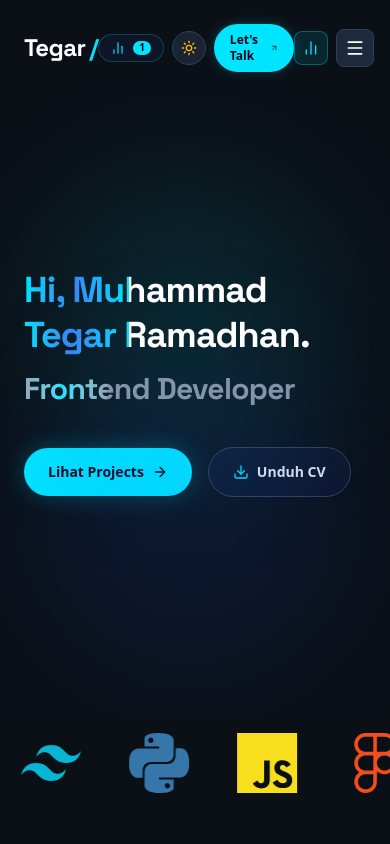
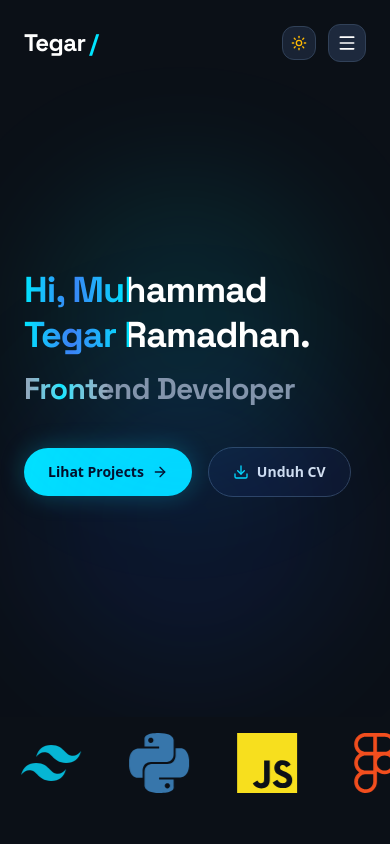
Before and after one commit to Tegar6/portfolio-Tegar-Ramadhan, a React (Vite) app: page / in a window 390 px wide. Shown: the top 844 px of the page. Built offline with nearby package versions, Linux system fonts and the light colour scheme.

Commit message:
refactor(Navbar): update comments for clarity and improve action controls layout

```diff
--- a/src/components/Navbar.tsx
+++ b/src/components/Navbar.tsx
@@ -58,7 +58,7 @@ export const Navbar: React.FC<NavbarProps> = ({
       }`}
     >
       <div className="max-w-7xl mx-auto px-6 md:px-12 flex items-center justify-between">
-        {/* Logo matching image: Dev / */}
+        {/* Logo */}
         <a
           href="#"
           onClick={(e) => {
@@ -76,7 +76,7 @@ export const Navbar: React.FC<NavbarProps> = ({
           </span>
         </a>
 
-        {/* Desktop Navigation matching layout */}
+        {/* Desktop Navigation Links */}
         <nav className="hidden md:flex items-center space-x-8">
           {navLinks.map((link) => {
             const isActive = activeSection === link.name.toLowerCase();
@@ -107,8 +107,9 @@ export const Navbar: React.FC<NavbarProps> = ({
           })}
         </nav>
 
-        {/* Actions */}
-        <div className="flex items-center space-x-2 sm:space-x-4">
+        {/* Action Controls (Desktop & Mobile) */}
+        <div className="flex items-center space-x-3">
+          {/* GA4 Active Badge - Dev Only */}
           {import.meta.env.DEV && (
             <button
               onClick={() => {
@@ -116,7 +117,7 @@ export const Navbar: React.FC<NavbarProps> = ({
                 onOpenAnalytics();
               }}
               title="Google Analytics Tracking Manager"
-              className={`flex items-center space-x-2 px-3 py-1.5 rounded-full text-xs font-semibold transition-all border ${
+              className={`hidden md:flex items-center space-x-2 px-3 py-1.5 rounded-full text-xs font-semibold transition-all border ${
                 theme === "dark"
                   ? "bg-slate-900/80 text-cyan-300 border-cyan-500/30 hover:border-cyan-400 hover:bg-slate-800"
                   : "bg-cyan-50 text-cyan-700 border-cyan-200 hover:bg-cyan-100"
@@ -130,7 +131,7 @@ export const Navbar: React.FC<NavbarProps> = ({
             </button>
           )}
 
-          {/* SATU-SATUNYA Theme Toggle Button */}
+          {/* SATU-SATUNYA Tombol Mode Gelap/Terang */}
           <button
             onClick={() => {
               toggleTheme();
@@ -138,7 +139,7 @@ export const Navbar: React.FC<NavbarProps> = ({
                 newTheme: theme === "dark" ? "light" : "dark",
               });
             }}
-            className={`p-2 rounded-full transition-all border ${
+            className={`p-2 rounded-xl transition-all border ${
               theme === "dark"
                 ? "bg-slate-800/80 text-amber-400 border-slate-700 hover:bg-slate-700"
                 : "bg-slate-100 text-slate-700 border-slate-200 hover:bg-slate-200"
@@ -152,33 +153,23 @@ export const Navbar: React.FC<NavbarProps> = ({
             )}
           </button>
 
-          {/* Hire Me CTA */}
+          {/* Let's Talk CTA - Hanya Muncul di Desktop */}
           <a
             href="#contact"
             onClick={(e) => {
               e.preventDefault();
               handleNavClick("Contact", "#contact");
             }}
-            className="flex items-center space-x-1.5 px-4 py-2 text-xs font-bold rounded-full bg-[#00E5FF] text-slate-950 hover:bg-[#00cbe4] transition-all transform hover:-translate-y-0.5 cyan-glow-sm"
+            className="hidden md:flex items-center space-x-1.5 px-4 py-2 text-xs font-bold rounded-full bg-[#00E5FF] text-slate-950 hover:bg-[#00cbe4] transition-all transform hover:-translate-y-0.5 cyan-glow-sm"
           >
             <span>Let's Talk</span>
             <ArrowUpRight className="w-3.5 h-3.5" />
           </a>
-        </div>
 
-        {/* Mobile controls - Tombol mode gelap sudah dihapus dari sini */}
-        <div className="flex items-center space-x-2 md:hidden">
-          {import.meta.env.DEV && (
-            <button
-              onClick={onOpenAnalytics}
-              className="p-2 rounded-lg border bg-[#00E5FF]/10 border-[#00E5FF]/30 text-[#00E5FF]"
-            >
-              <BarChart2 className="w-4 h-4" />
-            </button>
-          )}
+          {/* Hamburger Menu Button - Hanya Muncul di Mobile */}
           <button
             onClick={() => setMobileMenuOpen(!mobileMenuOpen)}
-            className={`p-2 rounded-lg border transition-transform active:scale-95 ${
+            className={`p-2 rounded-xl border md:hidden transition-transform active:scale-95 ${
               theme === "dark"
                 ? "bg-slate-800 text-white border-slate-700"
                 : "bg-slate-100 text-slate-900 border-slate-200"
@@ -194,7 +185,7 @@ export const Navbar: React.FC<NavbarProps> = ({
         </div>
       </div>
 
-      {/* Disisipkan Komponen StaggeredMenu dari React Bits Khusus Mobile */}
+      {/* Drawer Menu Khusus Mobile */}
       <StaggeredMenu
         isOpen={mobileMenuOpen}
         navLinks={navLinks}
```
